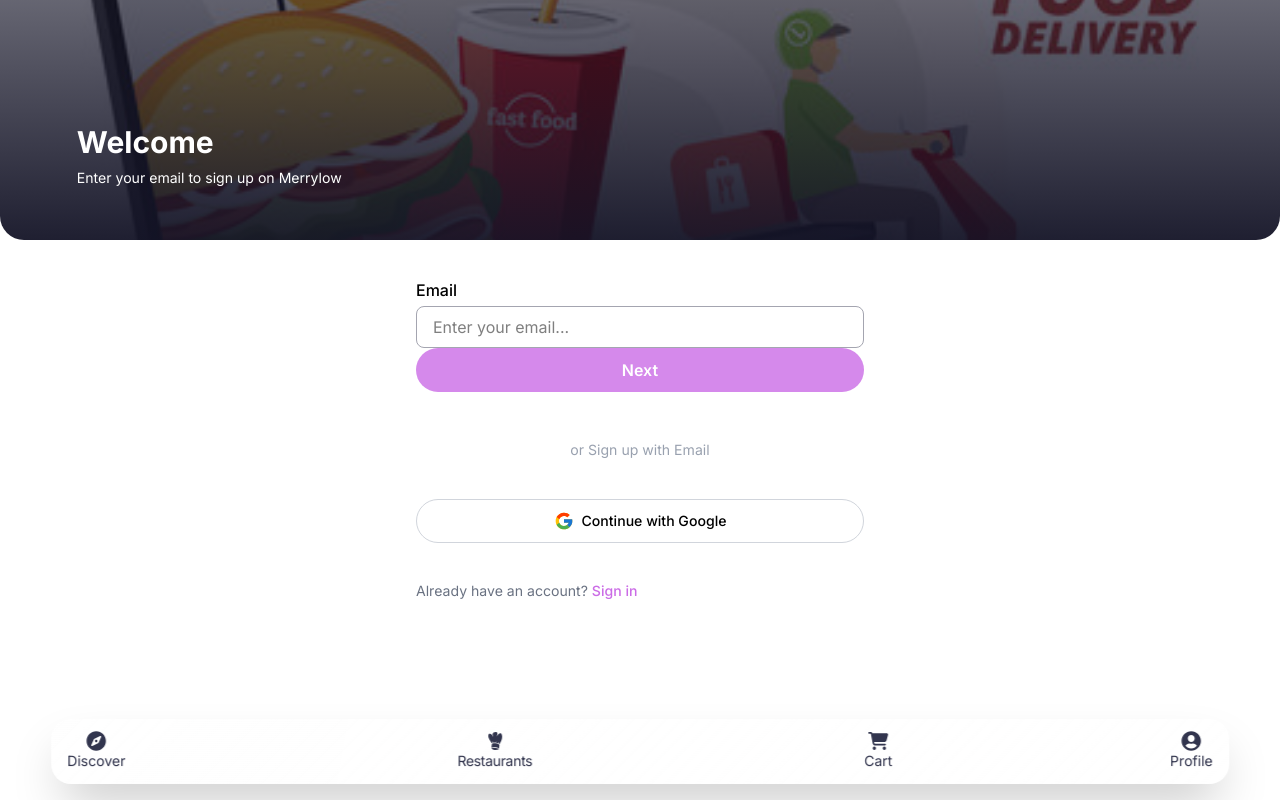
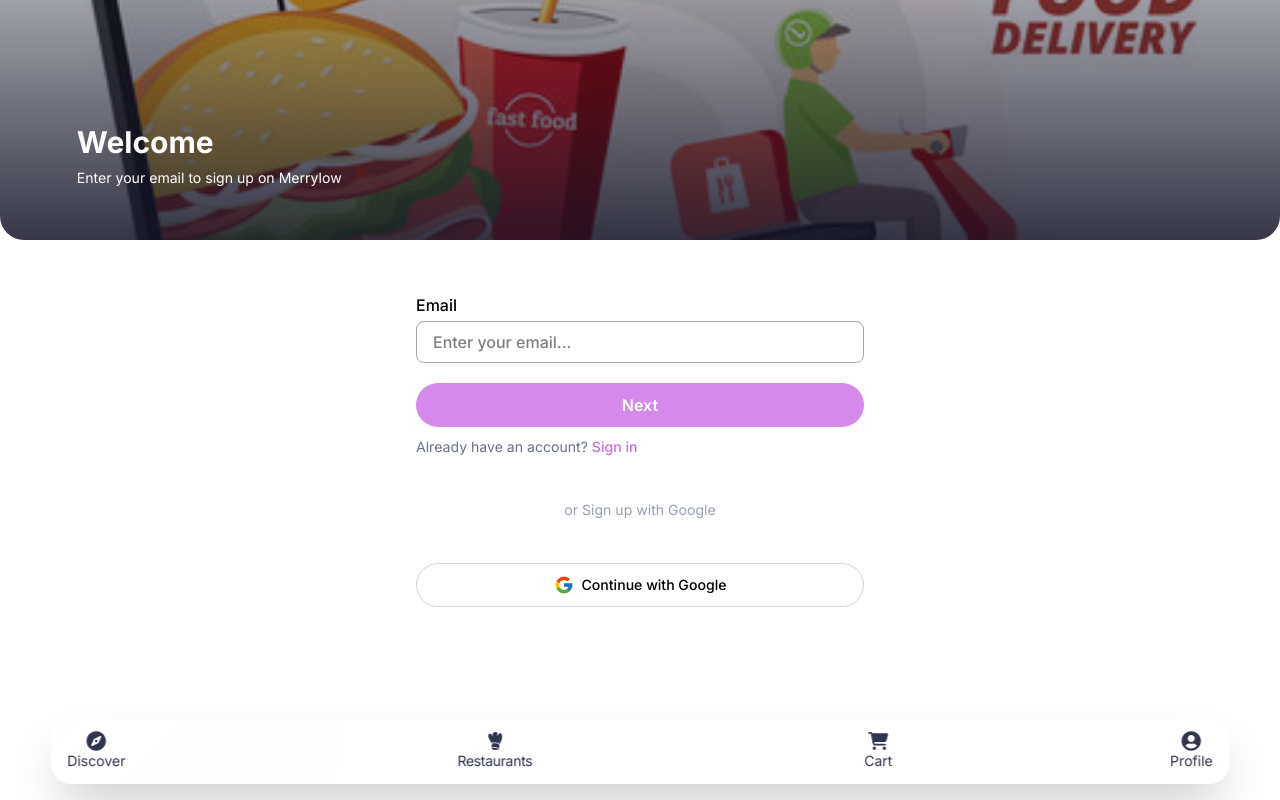
Before and after one commit to merrylow/merrylow_frontend, a Next.js app: page /auth/sign-up in a window 1280 px wide. Built offline with nearby package versions, Linux system fonts and the light colour scheme.

Commit message:
signin check

```diff
--- a/app/(other-pages)/auth/sign-up/page.tsx
+++ b/app/(other-pages)/auth/sign-up/page.tsx
@@ -1,15 +1,30 @@
-import {FcGoogle} from "react-icons/fc";
-import Link from "next/link";
-import BottomNav from "@/components/bottomNav";
-import {signIn} from "@/lib/auth";
+import Link from 'next/link'
+import BottomNav from '@/components/bottomNav'
+import {EmailSignInButton, GoogleSignInButton} from '@/components/authButtons'
+import axios from 'axios'
 
 const SignUpPage = () => {
+    // const handleSubmit = async () => {
+//     const res = await fetch('/api/register', {
+//         method: 'POST',
+//         body: JSON.stringify({ email, password }),
+//         headers: { 'Content-Type': 'application/json' }
+//     })
+//
+//     if (res.ok) {
+//         // auto-login after signup
+//         await signIn('credentials', { email, password })
+           // await signIn('google')
+           // await signIn('apple')
+//     }
+// }
+
     return (
-        <div className='min-h-screen flex flex-col items-center bg-white'>
+        <div className='min-h-screen flex flex-col items-center space-y-2.5'>
             {/* Top Section */}
             <section
                 className='relative h-[30vh] w-full bg-no-repeat bg-cover bg-center rounded-b-3xl flex flex-col justify-end pb-13 text-white'
-                style={{ backgroundImage: `linear-gradient( rgba(19, 19, 38, 0.65), rgba(19, 19, 38, 0.95) ), url('/360_F_351024684_qRJBZa0XlvKs5bKDHVqlcbVF2ux4tDga.jpg')` }}>
+                style={{ backgroundImage: `linear-gradient( rgba(19, 19, 38, 0.40), rgba(19, 19, 38, 0.85) ), url('/360_F_351024684_qRJBZa0XlvKs5bKDHVqlcbVF2ux4tDga.jpg')` }}>
                 <div className='w-[88%] mx-auto'>
                     <h1 className='text-3xl font-bold  mb-2'>Welcome</h1>
                     <p className='text-sm'>
@@ -19,48 +34,39 @@ const SignUpPage = () => {
             </section>
 
             {/* Bottom Section */}
-            <section className='h-[50vh] w-[88%] max-w-md mt-1.5S flex flex-col justify-evenly'>
-                <div className='space-y-5'>
-                    <form>
-                        <label htmlFor='email' className='font-medium'>
-                            Email
-                        </label>
+            <section className='h-[50vh] w-[88%] max-w-md flex flex-col justify-evenly'>
+                <form className='flex flex-col space-y-5'>
+                    <label htmlFor='email' className='font-medium'>
+                        Email
                         <input
                             id='email'
                             type='email'
                             name='email'
                             placeholder='Enter your email...'
-                            className='mt-1 w-full px-4 py-2 border border-gray rounded-lg focus:outline-none focus:ring-2 focus:ring-primary-light'
+                            className='mt-1 w-full px-4 py-2 border border-gray rounded-lg outline-none focus:outline-none focus:ring-2 focus:ring-primary-light'
                             autoComplete='email'
+                            required
                         />
-                        <button className='w-full h-11 mb-7 bg-primary-light text-white rounded-full font-semibold' type='submit'>
-                            Next
-                        </button>
-                    </form>
+                    </label>
+
+                    <div className='space-y-2.5'>
+                        <EmailSignInButton />
+                        {/*when user signs in with this for the first time, their details are automatically recorded
+                         in db*/}
+                        <p className='text-sm text-gray-500'>
+                            Already have an account? <Link href='/profile' className='text-primary-main font-medium'>Sign in</Link>
+                        </p>
+                    </div>
+                </form>
 
 
-                    <div className='flex items-center justify-center text-sm text-gray-400'>
-                        <span className="px-2">or Sign up with Email</span>
-                    </div>
-
+                <div className='flex items-center justify-center text-sm text-gray-400'>
+                    <span className="px-2">or Sign up with Google</span>
                 </div>
 
-                {/*sign in with google*/}
-                <div>
-                    <form action={async () => {
-                        'use server'
-                        await signIn('google')
-                    }}>
-                        <button className='w-full h-11 border border-gray-300 rounded-full flex items-center justify-center space-x-2' type='submit'>
-                            <FcGoogle className='size-5' />
-                            <span className='text-sm font-medium'>Continue with Google</span>
-                        </button>
-                    </form>
-                </div>
-
-                <p className='text-sm text-gray-500'>
-                    Already have an account? <Link href='/profile' className='text-primary-main font-medium'>Sign in</Link>
-                </p>
+                {/*when user signs in with this for the first time, their details are automatically recorded
+                 in db*/}
+                <GoogleSignInButton />
             </section>
 
             <div>
@@ -70,5 +76,4 @@ const SignUpPage = () => {
     )
 }
 
-
 export default SignUpPage
--- a/app/(other-pages)/layout.tsx
+++ b/app/(other-pages)/layout.tsx
@@ -2,6 +2,7 @@ import React from 'react'
 import type { Metadata } from "next";
 import { Rubik, Inter,  } from "next/font/google";
 import "../globals.css";
+import { Toaster } from 'react-hot-toast'
 
 
 
@@ -41,6 +42,7 @@ const OtherLayout = ({
                <body>
                     {children}
                     {modal}
+                    <Toaster />
                </body>
           </html>
      )
--- a/app/(root)/layout.tsx
+++ b/app/(root)/layout.tsx
@@ -4,6 +4,7 @@ import { Rubik, Inter,  } from "next/font/google";
 import "../globals.css";
 import Navbar from "@/components/navbar";
 import BottomNav from "@/components/bottomNav";
+import { Toaster } from 'react-hot-toast'
 
 
 const rubik = Rubik({
@@ -43,6 +44,8 @@ export default function RootLayout({
         <Navbar />
           {children}
         <BottomNav />
+
+        <Toaster />
       </body>
     </html>
   );
--- a/app/(root)/page.tsx
+++ b/app/(root)/page.tsx
@@ -13,7 +13,7 @@ const Home = async () => {
         {/* ad carousel */}
         <section className="w-[90%] h-[16rem] min-h-[16.375rem] flex flex-col space-y-2.5 mx-auto mt-1.5 mb-16 rounded-[18px]">
             <h1 className={session
-                ? 'text-lg font-semibold'
+                ? 'text-md font-semibold'
                 : 'hidden'}
             >
                 Hello {session?.user?.name}
--- /dev/null
+++ b/components/authButtons.tsx
@@ -0,0 +1,142 @@
+'use client'
+
+import { useState } from 'react'
+import { FcGoogle } from 'react-icons/fc';
+import { signIn, signOut } from 'next-auth/react'
+import { toast } from 'react-hot-toast'
+import { FaSignOutAlt } from 'react-icons/fa'
+import { useSession } from 'next-auth/react'
+// import SessionWrapper from '@/components/client/sessionWrapper';
+
+
+const GoogleSignInButton = () => {
+    const [loading, setLoading] = useState(false)
+    // const { data: session } = useSession()
+
+     const handleSignIn = async () => {
+        setLoading(true)
+
+         try {
+             await signIn('google')
+             // if (!session?.user) return null
+             toast.success(`Welcome`)
+         } catch (error) {
+             toast.error('Sign in failed. Try again')
+             console.error('Sign in failed', error)
+             setLoading(false)
+         }
+     }
+
+    return (
+        // <SessionWrapper>
+            <button
+                onClick={handleSignIn}
+                className='w-full h-11 border border-gray-300 rounded-full flex items-center justify-center space-x-2'
+                type='submit'
+                disabled={loading}
+            >
+                {loading ? (
+                    <>
+                        <span className="loading loading-spinner loading-sm text-primary-main" />
+                        <span className="text-sm text-secondary-soft font-medium">Signing you in...</span>
+                    </>
+                ) : (
+                    <>
+                        <FcGoogle className='size-5' />
+                        <span className='text-sm font-medium'>Continue with Google</span>
+                    </>
+                )
+                }
+            </button>
+        // </SessionWrapper>
+    )
+}
+
+
+
+
+const EmailSignInButton = () => {
+    const [loading, setLoading] = useState(false)
+    // const { data: session } = useSession()
+
+    const handleSignOut = async () => {
+        setLoading(true)
+
+        try {
+            await signOut()
+            // if (!session?.user) return null
+            // toast.success(`Welcome ${session?.user?.name}`)
+        } catch (error) {
+            toast.error('Sign in failed. Try again')
+            console.error('Sign in failed', error)
+            setLoading(false)
+        }
+    }
+
+    return (
+        // <SessionWrapper>
+            <button
+                onClick={handleSignOut}
+                className='w-full h-11 bg-primary-light text-white rounded-full font-semibold'
+                type='submit'
+            >
+                {loading ? (
+                    <>
+                        <span className="loading loading-spinner loading-sm text-primary-main" />
+                        <span className="text-sm text-secondary-soft font-medium">Signing you in...</span>
+                    </>
+                ) : (
+                    <>
+                        Next
+                    </>
+                )}
+            </button>
+        // </SessionWrapper>
+    )
+}
+
+
+
+
+const SignOutButton = () => {
+    const [loading, setLoading] = useState(false)
+
+    const handleSignOut = async () => {
+        setLoading(true)
+
+        try {
+            await signOut()
+        } catch (error) {
+            toast.error('Sign in failed. Try again')
+            console.error('Sign in failed', error)
+            setLoading(false)
+        }
+    }
+
+    return (
+        // <SessionWrapper>
+            <button
+                onClick={handleSignOut}
+                className='w-full h-11 flex items-center justify-center space-x-2.5 btn'
+                disabled={loading}
+                type='submit'
+            >
+                {loading ? (
+                    <>
+                        <span className="loading loading-spinner loading-sm text-primary-main" />
+                        <span className="text-sm font-medium">Logging you out...</span>
+                    </>
+                ) : (
+                    <>
+                        <FaSignOutAlt />
+                        <span>Log out</span>
+                    </>
+                )
+                }
+            </button>
+        // </SessionWrapper>
+    )
+}
+
+
+export { GoogleSignInButton, EmailSignInButton, SignOutButton }
--- /dev/null
+++ b/components/client/sessionWrapper.tsx
@@ -0,0 +1,9 @@
+'use client'
+
+import { SessionProvider } from 'next-auth/react';
+
+const SessionWrapper = ({ children }: { children: React.ReactNode }) => {
+    return <SessionProvider>{children}</SessionProvider>
+}
+
+export default SessionWrapper
--- a/lib/auth.ts
+++ b/lib/auth.ts
@@ -1,8 +1,15 @@
 import NextAuth from "next-auth"
 import Google from 'next-auth/providers/google'
+import Nodemailer from 'next-auth/providers/nodemailer'
 
-export const { handlers, signIn, signOut, auth } = NextAuth({
-    providers: [Google],
+export const { handlers, auth } = NextAuth({
+    providers: [
+        Google,
+        // Nodemailer({
+        //     server: process.env.EMAIL_SERVER,
+        //     from: process.env.EMAIL_FROM,
+        // }),
+    ],
     pages: {
         signIn: "/profile",
     },
--- a/package.json
+++ b/package.json
@@ -9,6 +9,7 @@
     "lint": "next lint"
   },
   "dependencies": {
+    "@auth/nextjs": "0.0.0-380f8d56",
     "@heroicons/react": "^2.2.0",
     "@radix-ui/react-dialog": "^1.1.7",
     "@radix-ui/react-label": "^2.1.4",
```
Also changed, not shown: app/(other-pages)/profile/page.tsx (+26 -47 lines), 1 other file (tests, documents, lock files or other folders).
